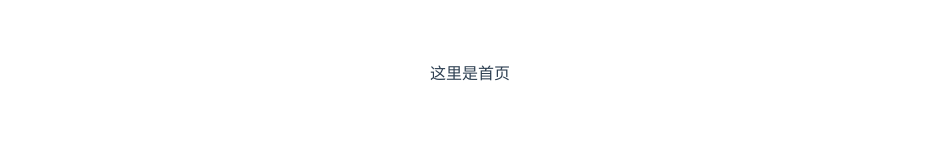
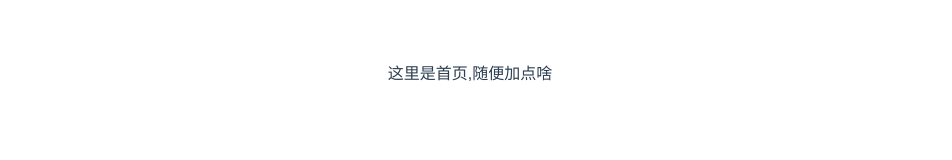
Before and after one commit to Captain2864708677/SummerTrainingWork, a Vue app: page /homepage in a window 1280 px wide. Shown: the top 160 px of the page, without its empty margins (170-1122 px from the left). Built offline with nearby package versions, Linux system fonts and the light colour scheme.

Commit message:
homepage增加废话

```diff
--- a/src/views/homepage/index.vue
+++ b/src/views/homepage/index.vue
@@ -1,6 +1,6 @@
 <template>
   <div>
-    这里是首页
+    这里是首页,随便加点啥
   </div>
 
 </template>
```
